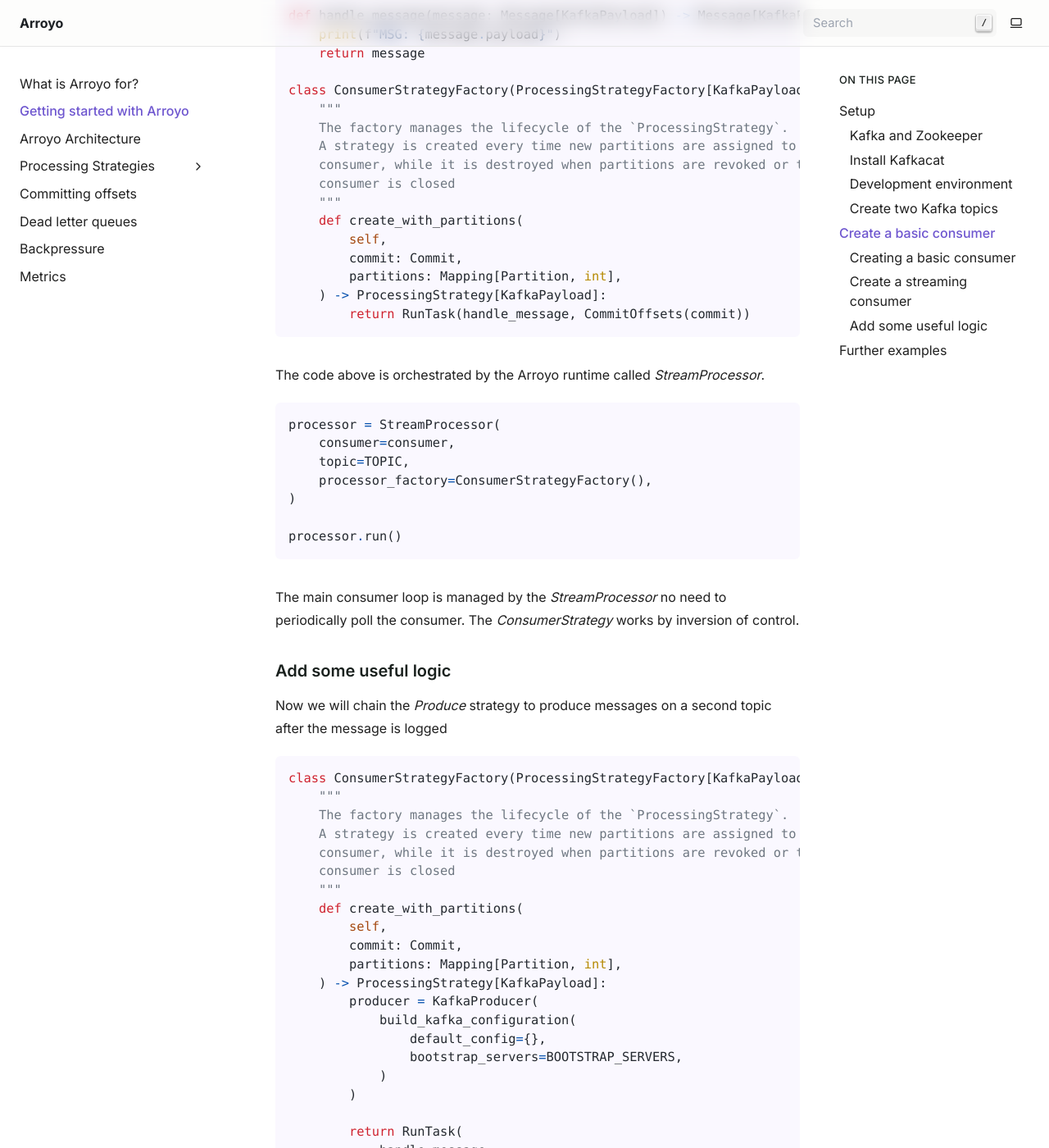
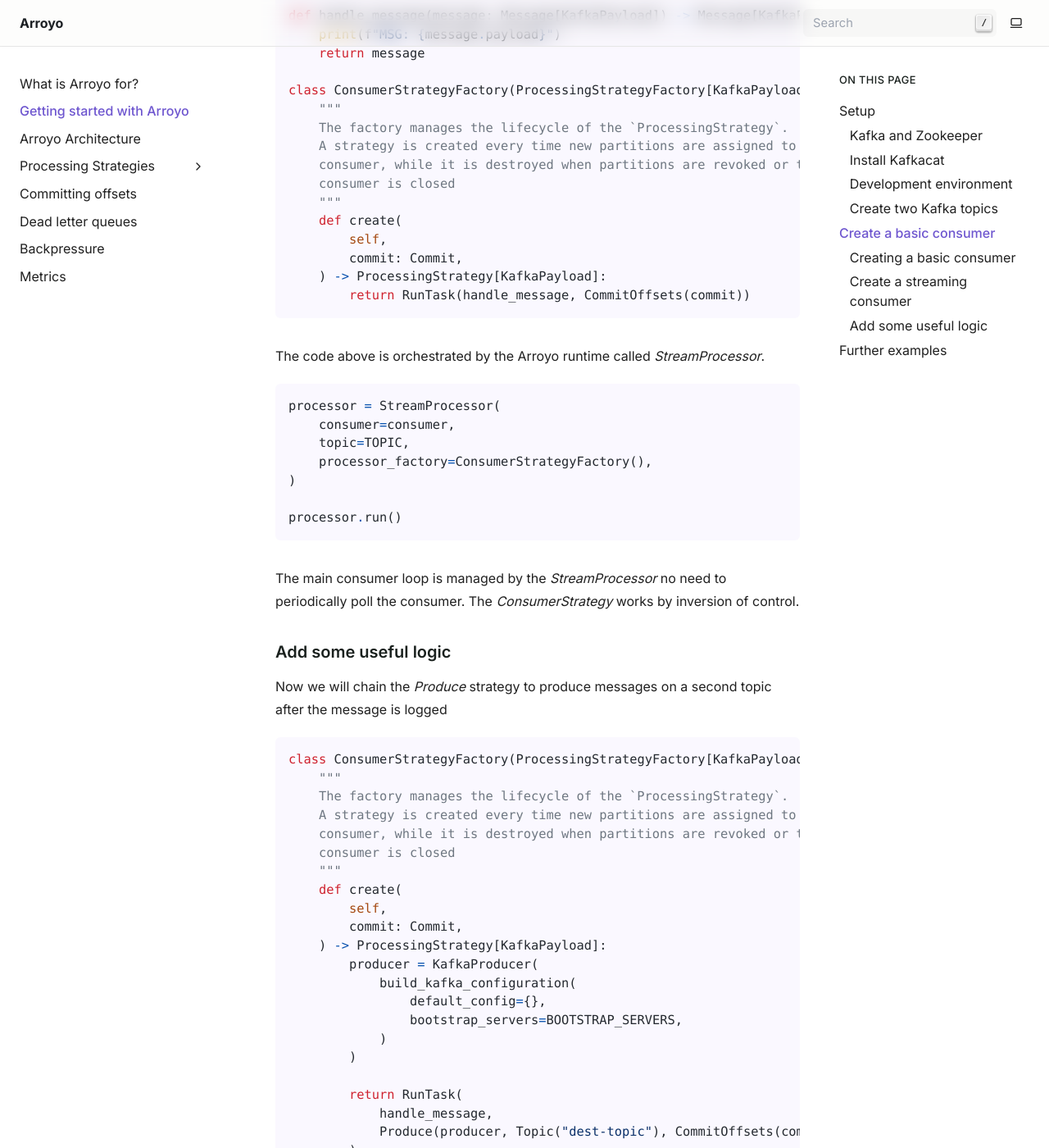
Before and after one commit to getsentry/arroyo, a Sphinx documentation site: the page built from docs/source/getstarted.rst, in a window 1280 px wide and 1400 px high, scrolled down 3380 px. Shown: the whole window at 82% size. Built offline with Sphinx 7.4.7, drawn with Linux system fonts in a browser that asks for light colours.

Commit message:
remove create with partitions

```diff
--- a/docs/source/backpressure.rst
+++ b/docs/source/backpressure.rst
@@ -18,10 +18,9 @@
         def __init__(self):
             self.is_paused = False
 
-        def create_with_partitions(
+        def create(
             self,
             commit: Commit,
-            partitions: Mapping[Partition, int],
         ) -> ProcessingStrategy[KafkaPayload]:
             def handle_message(message: Message[KafkaPayload]) -> Message[KafkaPayload]:
                 if self.is_paused:
--- a/docs/source/getstarted.rst
+++ b/docs/source/getstarted.rst
@@ -159,10 +159,9 @@
         consumer, while it is destroyed when partitions are revoked or the
         consumer is closed
         """
-        def create_with_partitions(
+        def create(
             self,
             commit: Commit,
-            partitions: Mapping[Partition, int],
         ) -> ProcessingStrategy[KafkaPayload]:
             return RunTask(handle_message, CommitOffsets(commit))
 
@@ -195,10 +194,9 @@
         consumer, while it is destroyed when partitions are revoked or the
         consumer is closed
         """
-        def create_with_partitions(
+        def create(
             self,
             commit: Commit,
-            partitions: Mapping[Partition, int],
         ) -> ProcessingStrategy[KafkaPayload]:
             producer = KafkaProducer(
                 build_kafka_configuration(
--- a/docs/source/offsets.rst
+++ b/docs/source/offsets.rst
@@ -24,10 +24,9 @@
 .. code-block:: Python
 
     class MyConsumerFactoryFactory(ProcessingStrategyFactory[KafkaPayload]):
-        def create_with_partitions(
+        def create(
             self,
             commit: Commit,
-            partitions: Mapping[Partition, int],
         ) -> ProcessingStrategy[KafkaPayload]:
             def my_processing_function(message: Message[KafkaPayload]) -> None:
                 # do something (synchronous) with the message
```
Also changed, not shown: 3 other files.
